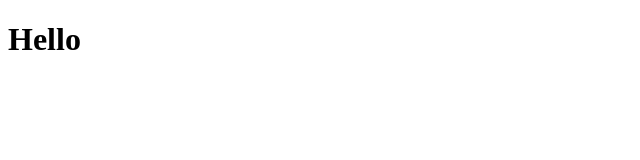
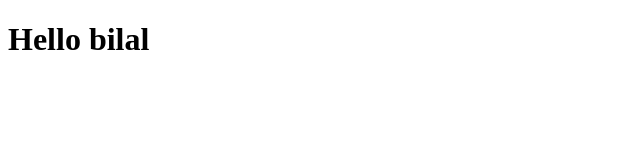
Before and after one commit to El-Mliki-Hicham/Git, a plain HTML site: page index.html in a window 1280 px wide. Shown: the whole page, without its empty margins (0-640 px from the left). Drawn offline with Linux system fonts and the light colour scheme.

Commit message:
hello bilal

```diff
--- a/index.html
+++ b/index.html
@@ -7,6 +7,6 @@
     <title>hello bilal</title>
 </head>
 <body>
-    <h1>Hello</h1>
+    <h1>Hello bilal</h1>
 </body>
 </html>
```
